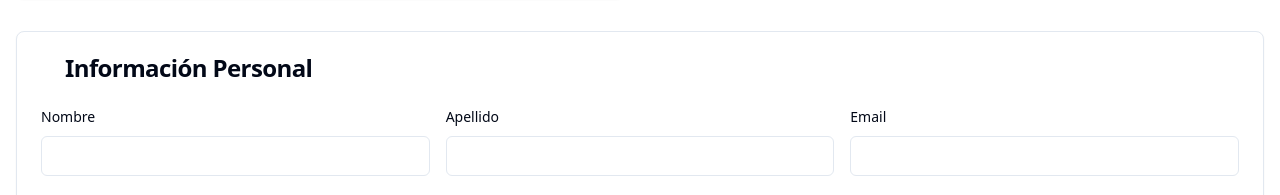
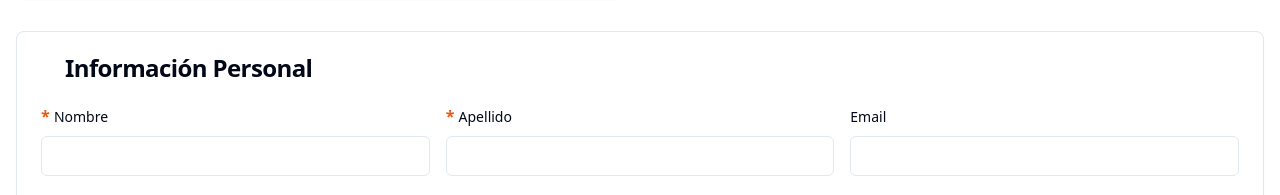
Before and after one commit to LumarSoft/uesevi-app, a Next.js app: page /afiliaciones in a window 1280 px wide. Shown: the part 1209-1404 px from the top of the page. Built offline with nearby package versions, Linux system fonts and the light colour scheme; no server answers.

Commit message:
feat: agregué un asteristico en el form de informacion personal en afiliaciones, indicando que es obligatorio

```diff
--- a/src/modules/Client/afiliaciones/components/Formulario/Form.tsx
+++ b/src/modules/Client/afiliaciones/components/Formulario/Form.tsx
@@ -135,11 +135,13 @@ export const Form = () => {
             </CardHeader>
             <div className="grid grid-cols-1 lg:grid-cols-3 gap-4">
               <div className="space-y-2">
+                <span className="text-orange-600 font-bold">*</span>{" "}
                 <Label>Nombre</Label>
                 <Input value={name} onChange={(e) => setName(e.target.value)} />
               </div>
 
               <div className="space-y-2">
+                <span className="text-orange-600 font-bold">*</span>{" "}
                 <Label>Apellido</Label>
                 <Input
                   value={lastName}
```
